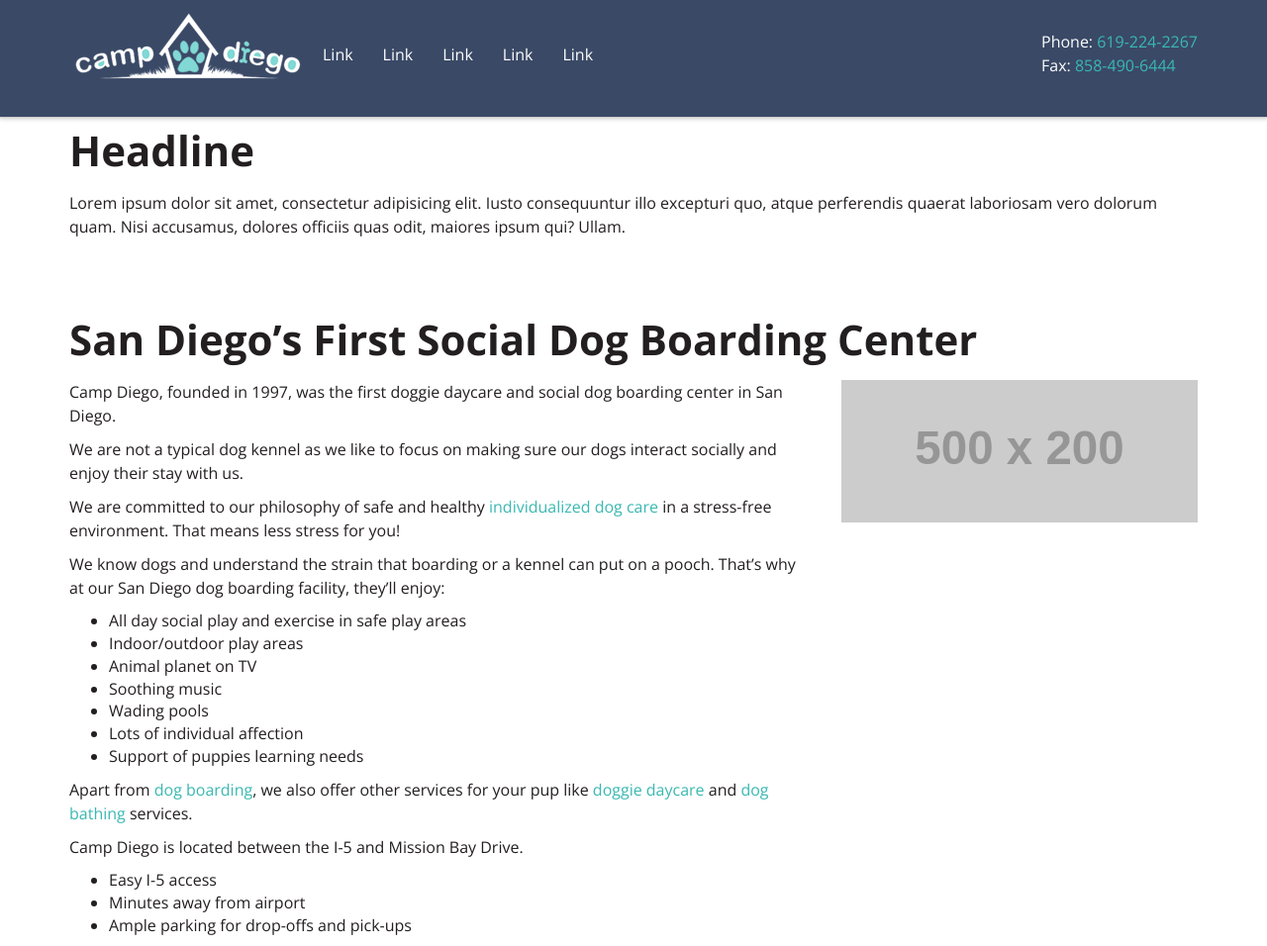
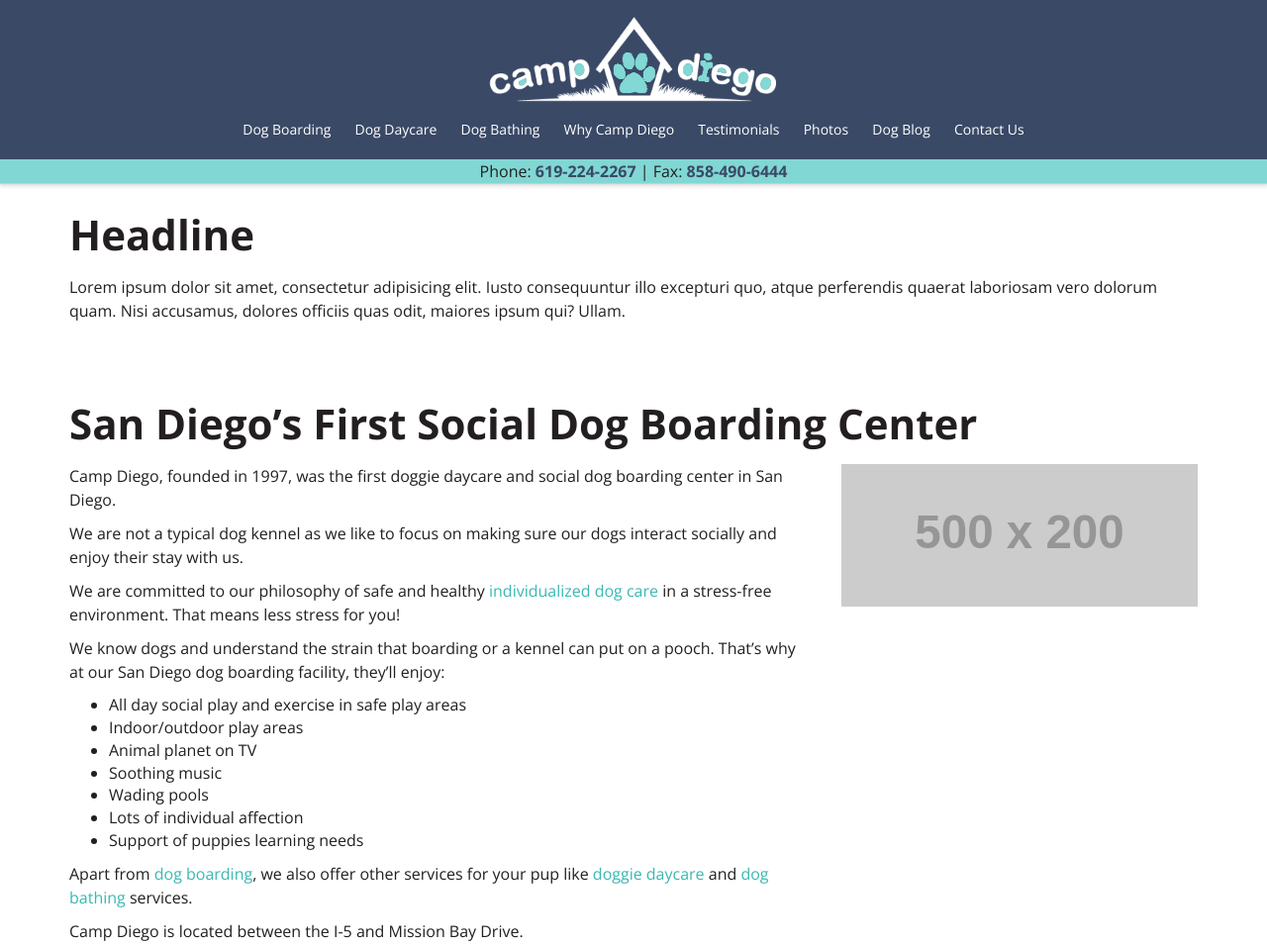
Before and after one commit to cliff206/cd-theme, a plain HTML site: page index.html in a window 1280 px wide. Shown: the top 956 px of the page at 99% size. Drawn offline with nearby package versions, Linux system fonts and the light colour scheme; placeholder pictures from the web are drawn by us.

Commit message:
Updated header

```diff
--- a/css/global.less
+++ b/css/global.less
@@ -634,7 +634,10 @@
 
 }
 .pg-offset{
-	margin-top:100px;
+	margin-top:135px;
+	@media @desktop-md, @desktop-lg, @desktop-xl{
+		margin-top:185px;
+	}
 }
 
 /* ---------------------------------------------------------------------------------------
--- a/css/header-footer.less
+++ b/css/header-footer.less
@@ -32,25 +32,71 @@
 			padding-left:15px;
 			padding-right:15px;
 		}
+		@media @desktop-md, @desktop-lg, @desktop-xl{
+			width: 100%;
+		}
+	}
+	.navbar-fixed-top{
+
+		.navbar-collapse{
+			max-height: unset;
+		}
+
+	}
+	/*Trigger mobile menu and larger breakpoint*/
+	@media @desktop-sm{
+		.navbar-header {
+	        float: none;
+	    }
+	    .navbar-toggle {
+	        display: block;
+	    }
+	    .navbar-collapse {
+	       /* border-top: 1px solid transparent;
+	        box-shadow: inset 0 1px 0 rgba(255,255,255,0.1);*/
+	        &.collapse {
+		        display: none!important;
+		        &.in{
+		        	display: block!important;
+		        }
+		    }
+	    }
+
+	    .navbar-nav {
+	        float: none!important;
+
+	        >li{
+	        	float: none;
+	        	> a {
+			        padding-top: 10px;
+			        padding-bottom: 10px;
+				}
+
+	        }
+	    }
+
 	}
 
-
-
 	.navbar-collapse{
-
-		padding:10px 0;
-
-
-
-		@media @mobile, @desktop-sm{
-			padding:10px 0;
-		}
+		padding-top:10px;
+		padding-bottom:10px;
+		border:none;
 
 		.navbar-nav{
-			margin:20px 0;
-			li{
+			@media @desktop-md, @desktop-lg, @desktop-xl{
+				width: 100%;
+				text-align: center;
+			}
+			>li{
+				@media @desktop-md, @desktop-lg, @desktop-xl{
+					display: inline-block;
+					float:none;
+				}
+
 				a{
 					color:@white;
+					padding:10px;
+					.font-size(14px);
 					&:hover, &:focus, &:active{
 						color:@teal;
 						background:none;
@@ -62,11 +108,31 @@
 	}
 
 	.logo{
-		/*width:300px;*/
-		@media @mobile{
+		width:300px;
 
+	}
 
+	.teal-bg{
+		a{
+			.linkColor(@navy);
 		}
 	}
+	.affix{
+		.logo{
+			width:200px;
+			.transition(@transition-time);
+		}
+		.navbar-header{
+			width: auto;
+			.transition(@transition-time);
+		}
+		.navbar-nav{
+			@media @desktop-md, @desktop-lg, @desktop-xl{
+				width: auto;
+				margin-top:20px;
 
+				.transition(@transition-time);
+			}
+		}
+	}
 }
--- a/index.html
+++ b/index.html
@@ -40,10 +40,11 @@
 
 
 	<!-- Header -->
+
 	<div class="header  ">
-		<nav class="navbar navbar-fixed-top" role="navigation">
+		<nav class="navbar navbar-fixed-top" role="navigation" data-spy="affix" data-offset-top="100" data-offset-bottom="200">
 			<div class="container">
-				<div class="navbar-header">
+				<div class="navbar-header ">
 					<button type="button" class="navbar-toggle collapsed" data-toggle="collapse" data-target="#mainNav" aria-expanded="false" aria-controls="navbar">
 						<span class="sr-only">Toggle navigation</span>
 						<span class="icon-bar top-bar"></span>
@@ -52,7 +53,7 @@
 					</button>
 
 			 		<a href="#" class="">
-			 			<img alt="" class="logo" src="images/logo-temp.png">
+			 			<img alt="" class="logo center-block" src="images/logo-campdiego-white-teal.png">
 			 		</a>
 
 
@@ -60,36 +61,33 @@
 
 				<!-- Collect the nav links, forms, and other content for toggling -->
 				<div class="collapse navbar-collapse" id="mainNav">
-					<ul class="nav navbar-nav">
-				        <li class="active">
-				        	<a href="#">Link <span class="sr-only">(current)</span></a>
-				        </li>
-				        <li>
-				        	<a href="#">Link</a>
-				        </li>
-				         <li>
-				        	<a href="#">Link</a>
-				        </li>
-				         <li>
-				        	<a href="#">Link</a>
-				        </li>
-				         <li>
-				        	<a href="#">Link</a>
-				        </li>
-				    </ul>
-				    <div class="nav navbar-nav navbar-right">
-        				<!-- <p class="white">
-        					2926 Garnet Avenue
-        					<br>
-        					San Diego, Ca. 92109
-        				</p> -->
-        				<p class="white">
-        					Phone: <a href="tel:6192242267" class="">619-224-2267</a>
-        					<br>
-        					Fax: <a href="tel:8584906444" class="">858-490-6444</a>
-        				</p>
-        			</div>
+					<ul id="menu-main-nav" class="nav navbar-nav">
+						<li id="menu-item-27" class="menu-item menu-item-type-post_type menu-item-object-page menu-item-27"><a href="https://campdiego.com/san-diego-dog-boarding-kennels/">Dog Boarding</a></li>
+						<li id="menu-item-24" class="menu-item menu-item-type-post_type menu-item-object-page menu-item-24"><a href="https://campdiego.com/san-diego-dog-daycare/">Dog Daycare</a></li>
+						<li id="menu-item-34" class="menu-item menu-item-type-post_type menu-item-object-page menu-item-34"><a href="https://campdiego.com/dog-bathing/">Dog Bathing</a></li>
+						<li id="menu-item-15" class="menu-item menu-item-type-post_type menu-item-object-page menu-item-15"><a href="https://campdiego.com/why-camp-diego/">Why Camp Diego</a></li>
+						<li id="menu-item-41" class="menu-item menu-item-type-post_type menu-item-object-page menu-item-41"><a href="https://campdiego.com/testimonials/">Testimonials</a></li>
+						<li id="menu-item-87" class="menu-item menu-item-type-post_type menu-item-object-page menu-item-87"><a href="https://campdiego.com/photo-gallery/">Photos</a></li>
+						<li id="menu-item-260" class="menu-item menu-item-type-post_type menu-item-object-page menu-item-260"><a href="https://campdiego.com/blog/">Dog Blog</a></li>
+						<li id="menu-item-55" class="menu-item menu-item-type-post_type menu-item-object-page menu-item-55"><a href="https://campdiego.com/contact-camp-diego/">Contact Us</a></li>
+					</ul>
+
 				</div>
+			</div>
+			<div class="mobile-head  ">
+				<div class="teal-bg">
+					<div class="container">
+					  	<div class="row">
+					    	<div class="col-xs-12">
+						      <p class="text-center navy nomargin">
+						        Phone: <a href="tel:6192242267" class="font-bold navy">619-224-2267</a> |
+						        Fax: <a href="tel:8584906444" class="font-bold">858-490-6444</a>
+						      </p>
+					    	</div>
+					  	</div>
+					</div>
+				</div>
+
 			</div>
 		</nav>
 
```
Also changed, not shown: css/layout.css, images/Screen Shot 2018-12-05 at 10.16.27 AM.png (added), images/Screen Shot 2018-12-05 at 10.16.35 AM.png (added), images/logo-campdiego-white-teal.png (added), images/logo-campdiego2019-white.png (added), images/logo-campdiego2019.png (renamed from images/logo-camp-diego2019.png).
